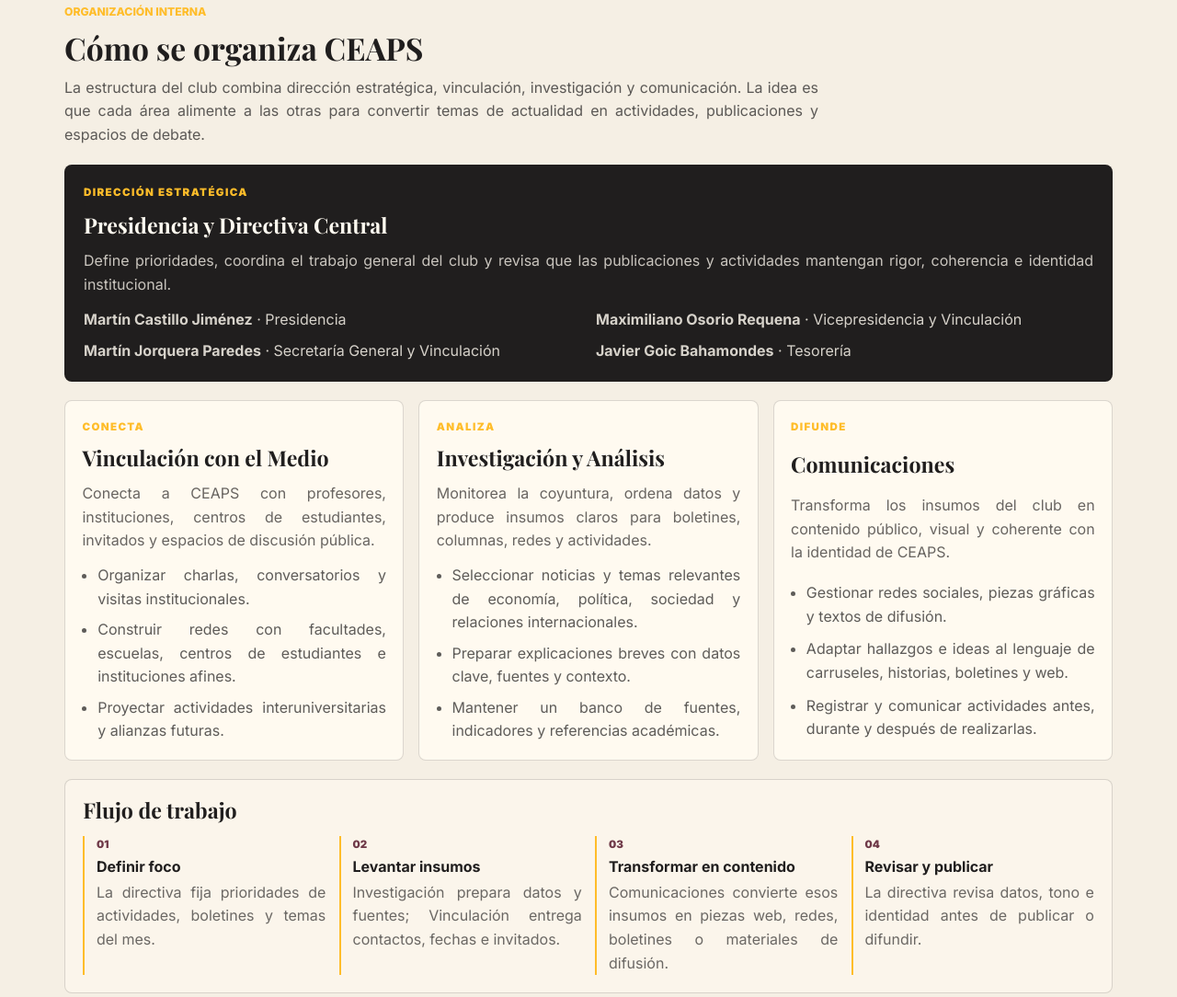
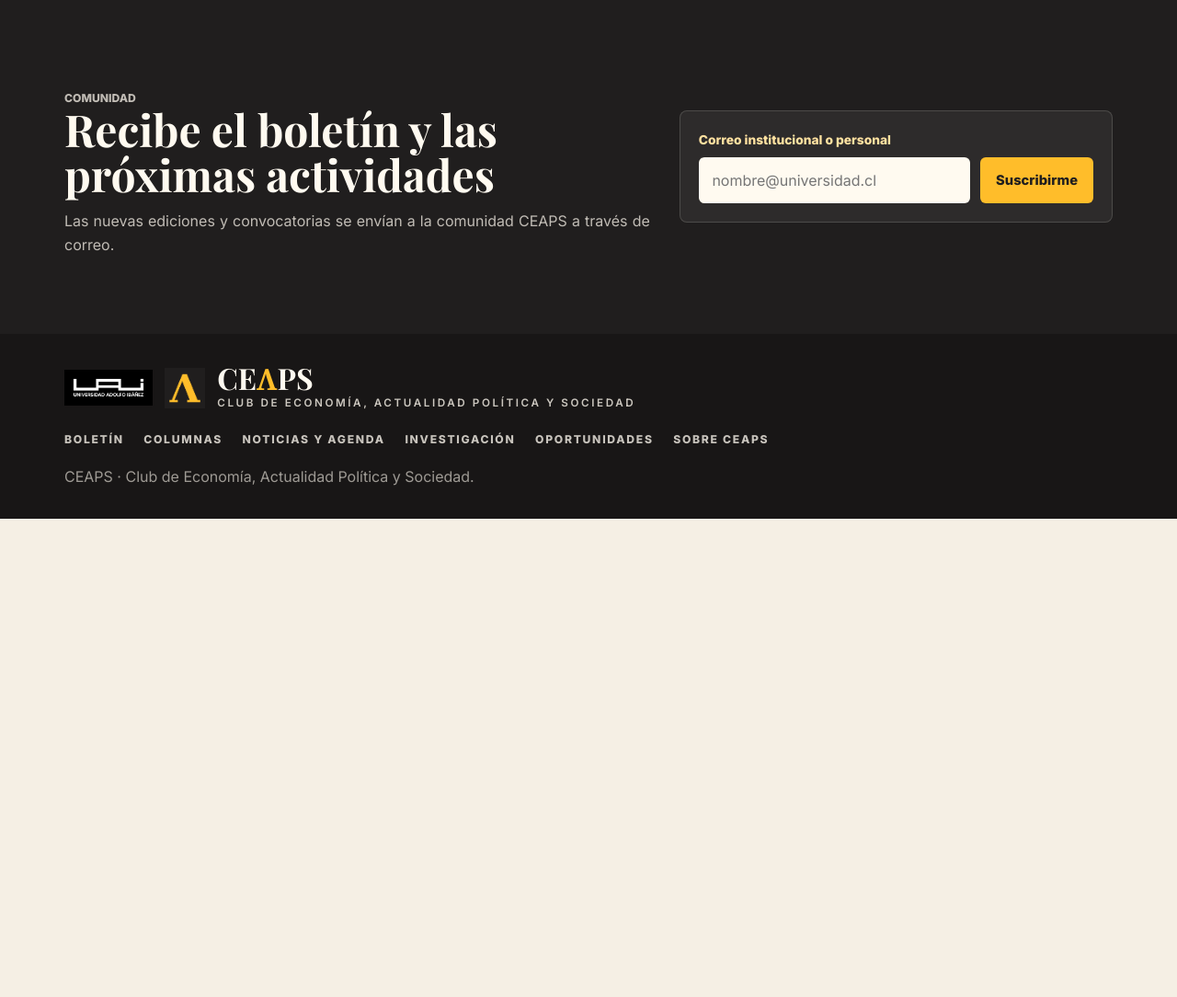
Before and after one commit to ceapsuai/ceapsuai.github.io, a website: page index.html in a window 1280 px wide. Shown: the part 6096-7180 px from the top of the page at 92% size. After the commit the page ends 6660 px from the top, so only its background shows below. Drawn offline with nearby package versions, Linux system fonts and the light colour scheme.

Commit message:
Simplify about section and attribution

```diff
--- a/data/content.json
+++ b/data/content.json
@@ -135,88 +135,7 @@
         "title": "Vinculación",
         "description": "La agenda combina estudiantes, profesores, egresados y actores públicos para conectar aula y actualidad."
       }
-    ],
-    "organization": {
-      "kicker": "Organización interna",
-      "title": "Cómo se organiza CEAPS",
-      "description": "La estructura del club combina dirección estratégica, vinculación, investigación y comunicación. La idea es que cada área alimente a las otras para convertir temas de actualidad en actividades, publicaciones y espacios de debate.",
-      "directive": {
-        "label": "Dirección estratégica",
-        "title": "Presidencia y Directiva Central",
-        "description": "Define prioridades, coordina el trabajo general del club y revisa que las publicaciones y actividades mantengan rigor, coherencia e identidad institucional.",
-        "members": [
-          {
-            "name": "Martín Castillo Jiménez",
-            "role": "Presidencia"
-          },
-          {
-            "name": "Maximiliano Osorio Requena",
-            "role": "Vicepresidencia y Vinculación"
-          },
-          {
-            "name": "Martín Jorquera Paredes",
-            "role": "Secretaría General y Vinculación"
-          },
-          {
-            "name": "Javier Goic Bahamondes",
-            "role": "Tesorería"
-          }
-        ]
-      },
-      "departments": [
-        {
-          "label": "Conecta",
-          "title": "Vinculación con el Medio",
-          "description": "Conecta a CEAPS con profesores, instituciones, centros de estudiantes, invitados y espacios de discusión pública.",
-          "functions": [
-            "Organizar charlas, conversatorios y visitas institucionales.",
-            "Construir redes con facultades, escuelas, centros de estudiantes e instituciones afines.",
-            "Proyectar actividades interuniversitarias y alianzas futuras."
-          ]
-        },
-        {
-          "label": "Analiza",
-          "title": "Investigación y Análisis",
-          "description": "Monitorea la coyuntura, ordena datos y produce insumos claros para boletines, columnas, redes y actividades.",
-          "functions": [
-            "Seleccionar noticias y temas relevantes de economía, política, sociedad y relaciones internacionales.",
-            "Preparar explicaciones breves con datos clave, fuentes y contexto.",
-            "Mantener un banco de fuentes, indicadores y referencias académicas."
-          ]
-        },
-        {
-          "label": "Difunde",
-          "title": "Comunicaciones",
-          "description": "Transforma los insumos del club en contenido público, visual y coherente con la identidad de CEAPS.",
-          "functions": [
-            "Gestionar redes sociales, piezas gráficas y textos de difusión.",
-            "Adaptar hallazgos e ideas al lenguaje de carruseles, historias, boletines y web.",
-            "Registrar y comunicar actividades antes, durante y después de realizarlas."
-          ]
-        }
-      ],
-      "flow": {
-        "title": "Flujo de trabajo",
-        "steps": [
-          {
-            "title": "Definir foco",
-            "description": "La directiva fija prioridades de actividades, boletines y temas del mes."
-          },
-          {
-            "title": "Levantar insumos",
-            "description": "Investigación prepara datos y fuentes; Vinculación entrega contactos, fechas e invitados."
-          },
-          {
-            "title": "Transformar en contenido",
-            "description": "Comunicaciones convierte esos insumos en piezas web, redes, boletines o materiales de difusión."
-          },
-          {
-            "title": "Revisar y publicar",
-            "description": "La directiva revisa datos, tono e identidad antes de publicar o difundir."
-          }
-        ]
-      }
-    }
+    ]
   },
   "teamPage": {
     "kicker": "Directiva CEAPS",
@@ -405,10 +324,6 @@
         {
           "type": "paragraph",
           "text": "La autocrítica de Boric es valiosa, pero las preguntas decisivas son otras: cuánto aprendió realmente el Frente Amplio y qué influencia ejercerá Boric, como líder del sector, para convertirlo en una revisión colectiva."
-        },
-        {
-          "type": "paragraph",
-          "text": "Publicada originalmente en la Universidad Adolfo Ibáñez."
         }
       ]
     },
--- a/index.html
+++ b/index.html
@@ -201,16 +201,6 @@
           </div>
           <div class="about-values" data-about-values></div>
         </div>
-        <div class="shell organization-panel" data-organization-panel>
-          <div class="organization-intro">
-            <p class="eyebrow" data-organization-kicker></p>
-            <h3 data-organization-title></h3>
-            <p data-organization-description></p>
-          </div>
-          <div class="org-directive" data-organization-directive></div>
-          <div class="org-grid" data-organization-departments></div>
-          <div class="org-flow" data-organization-flow></div>
-        </div>
       </section>
 
       <section class="content-band subscribe-band" id="suscripcion">
```
Also changed, not shown: publicaciones/autocritica.html (+0 -1 lines).
